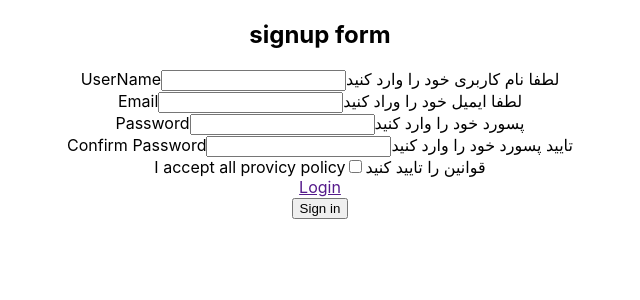
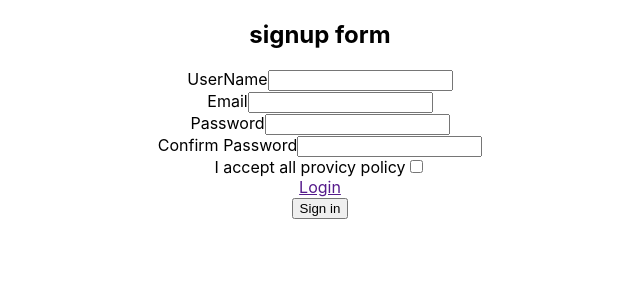
Before and after one commit to SaraRiazat/LoginForm, a React (Create React App) app: page / in a window 1280 px wide. Shown: the top 300 px of the page, without its empty margins (320-960 px from the left). Built offline with nearby package versions, Linux system fonts and the light colour scheme.

Commit message:
input touchHandler

```diff
--- a/src/Component/Signup.js
+++ b/src/Component/Signup.js
@@ -11,21 +11,26 @@ const SignUp = () => {
         isAccepted: false
     });
 
+    const[touched,setTouched]=useState({});
+
     const [errors,setErrors]=useState({});
 
     useEffect(() => {
         setErrors(validation(data))
-    }, [data] )
+    }, [data, touched] )
 
     const changeHandler = event => {
         if (event.target.name === "isAccepted") {
-            setData({ ... data, [event.target.name]: event.target.chacked })
+            setData({ ...data, [event.target.name]: event.target.chacked })
 
         }
         else {
-            setData({ ... data, [event.target.name]: event.target.value })
+            setData({ ...data, [event.target.name]: event.target.value })
         }
-        console.log(data)
+    }
+
+    const touchHandler=event=>{
+        setTouched({...touched,[event.target.name]:true})
     }
 
     return (
@@ -34,28 +39,28 @@ const SignUp = () => {
                 <h2> signup form </h2>
                 <div>
                     <label>UserName</label>
-                    <input type="text" name="UserName" value={data.UserName} onChange={changeHandler}></input>
-                    {errors.UserName && <span>{errors.UserName}</span>}
+                    <input type="text" name="UserName" value={data.UserName} onChange={changeHandler} onFocus={touchHandler}></input>
+                    {errors.UserName && touched.UserName && <span>{errors.UserName}</span>}
                 </div>
                 <div>
                     <label>Email</label>
-                    <input type="text" name="email" value={data.email} onChange={changeHandler}></input>
-                    {errors.email && <span>{errors.email}</span>}
+                    <input type="text" name="email" value={data.email} onChange={changeHandler} onFocus={touchHandler}></input>
+                    {errors.email && touched.email && <span>{errors.email}</span>}
                 </div>
                 <div>
                     <label>Password</label>
-                    <input type="Password" name="pass" value={data.pass} onChange={changeHandler}></input>
-                    {errors.pass && <span>{errors.pass}</span>}
+                    <input type="Password" name="pass" value={data.pass} onChange={changeHandler} onFocus={touchHandler}></input>
+                    {errors.pass && touched.pass && <span>{errors.pass}</span>}
                 </div>
                 <div>
                     <label>Confirm Password</label>
-                    <input type="Password" name="confirmPass" value={data.confirmPass} onChange={changeHandler}></input>
-                    {errors.confirmPass && <span>{errors.confirmPass}</span>}
+                    <input type="Password" name="confirmPass" value={data.confirmPass} onChange={changeHandler} onFocus={touchHandler}></input>
+                    {errors.confirmPass && touched.confirmPass && <span>{errors.confirmPass}</span>}
                 </div>
                 <div>
                     <label>I accept all provicy policy</label>
-                    <input type="checkbox" name="isAccepted" value={data.isAccepted} onChange={changeHandler}></input>
-                    {errors.isAccepted && <span>{errors.isAccepted}</span>}
+                    <input type="checkbox" name="isAccepted" value={data.isAccepted} onChange={changeHandler} onFocus={touchHandler}></input>
+                    {errors.isAccepted && touched.isAccepted && <span>{errors.isAccepted}</span>}
                 </div>
                 <div>
                     <a href=''>Login</a>
```
